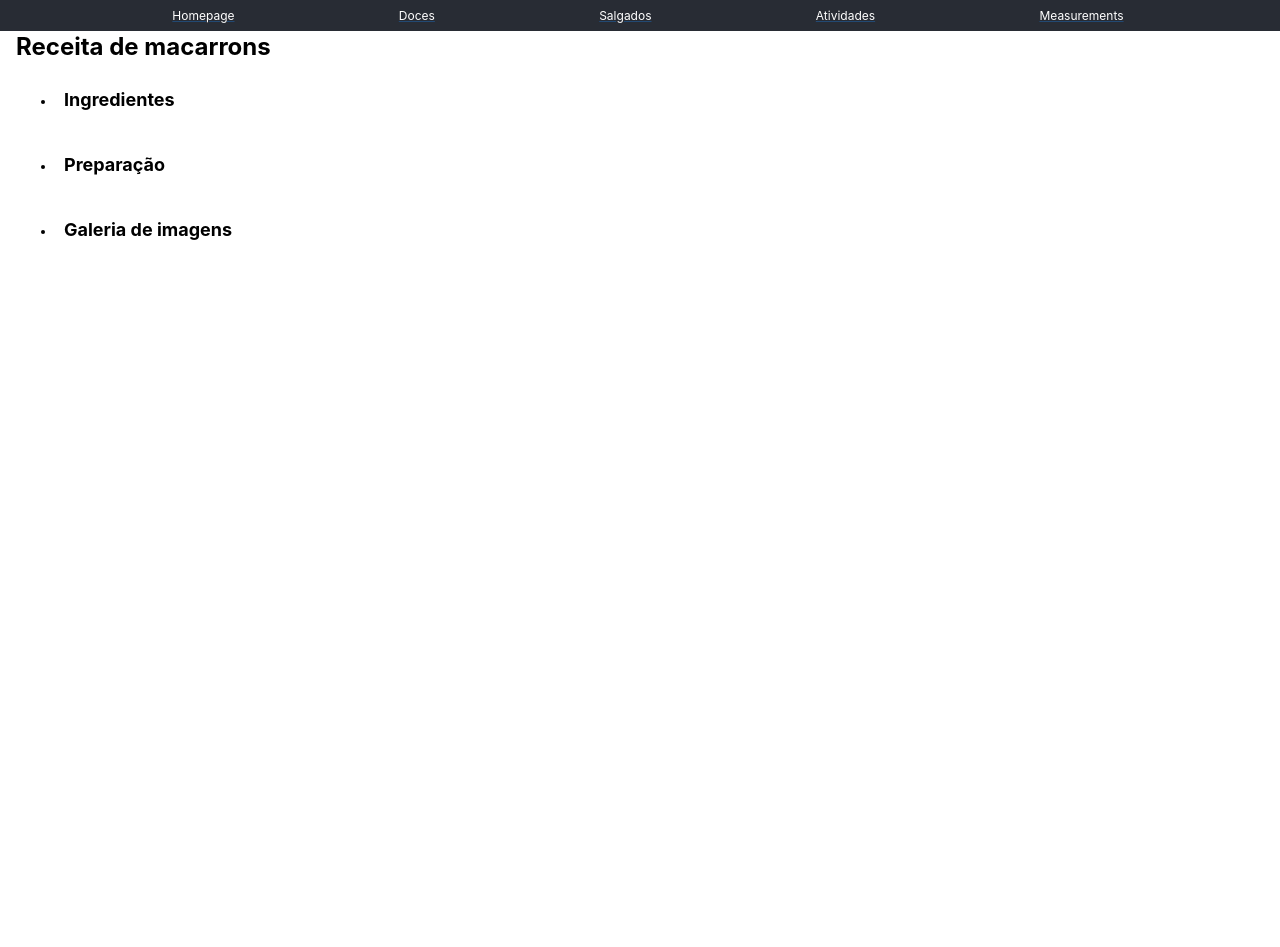
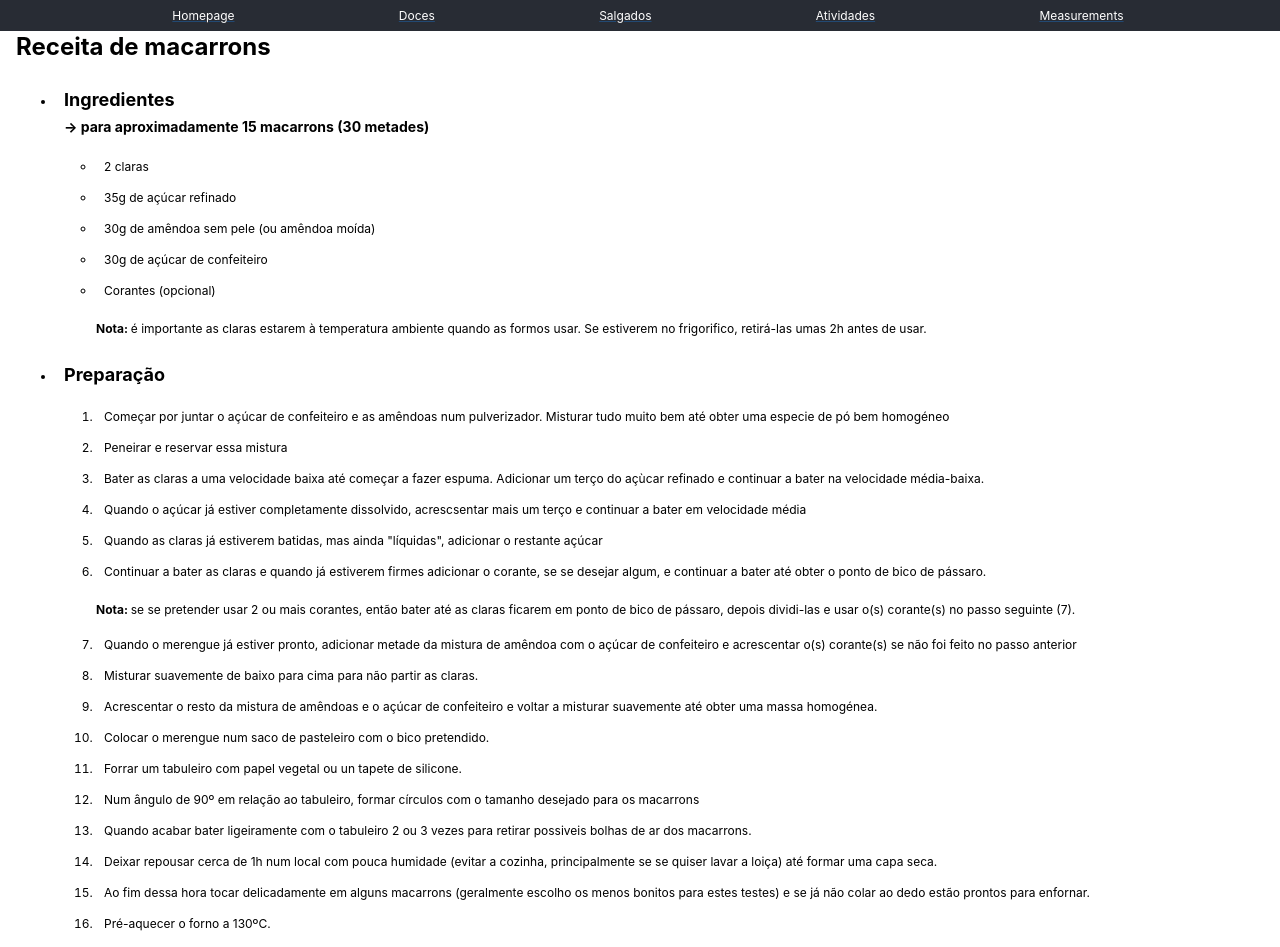
Before and after one commit to nunocunha22/RecipesNStuffs, a React (Create React App) app: page /macarrons in a window 1280 px wide. Shown: the top 947 px of the page. Before the commit the page ends 800 px from the top, so only its background shows below. Built offline with nearby package versions, Linux system fonts and the light colour scheme.

Commit message:
Suspiros component modified.  Added new content Macarrons Component

```diff
--- a/src/Components/Sweet_Components/Macarrons.jsx
+++ b/src/Components/Sweet_Components/Macarrons.jsx
@@ -7,12 +7,47 @@ export default function Macarrons() {
             <ul>
                 <li>
                     <h2>Ingredientes</h2>
+                    <h3>&#45;&#62; para aproximadamente 15 macarrons (30 metades)</h3>
                 </li>
+                <ul>
+                    <li>2 claras</li>
+                    <li>35g de açúcar refinado</li>
+                    <li>30g de amêndoa sem pele (ou amêndoa moída)</li>
+                    <li>30g de açúcar de confeiteiro</li>
+                    <li>Corantes (opcional)</li>
+                    <br />
+                    <p className="nota"><strong>Nota: </strong> é importante as claras estarem à temperatura ambiente quando as formos usar. Se estiverem no frigorifico, retirá-las umas 2h antes de usar.
+                    </p>
+                </ul>
             </ul>
             <ul>
                 <li>
                     <h2>Preparação</h2>
                 </li>
+                <ol>
+                    <li>Começar por juntar o açúcar de confeiteiro e as amêndoas num pulverizador. Misturar tudo muito bem até obter uma especie de pó bem homogéneo</li>
+                    <li>Peneirar e reservar essa mistura</li>
+                    <li>Bater as claras a uma velocidade baixa até começar a fazer espuma. Adicionar um terço do açùcar refinado e continuar a bater na velocidade média-baixa.</li>
+                    <li>Quando o açúcar já estiver completamente dissolvido, acrescsentar mais um terço e continuar a bater em velocidade média </li>
+                    <li>Quando as claras já estiverem batidas, mas ainda "líquidas", adicionar o restante açúcar</li>
+                    <li>Continuar a bater as claras e quando já estiverem firmes adicionar o corante, se se desejar algum, e continuar a bater até obter o ponto de bico de pássaro.</li>
+                    <br />
+                    <p className="nota"><strong>Nota: </strong>se se pretender usar 2 ou mais corantes, então bater até as claras ficarem em ponto de bico de pássaro, depois dividi-las e usar o&#40;s&#41; corante&#40;s&#41; no passo seguinte &#40;7&#41;.</p>
+                    <li>Quando o merengue já estiver pronto, adicionar metade da mistura de amêndoa com o açúcar de confeiteiro e acrescentar o&#40;s&#41; corante&#40;s&#41; se não foi feito no passo anterior</li>
+                    <li>Misturar suavemente de baixo para cima para não partir as claras.</li>
+                    <li>Acrescentar o resto da mistura de amêndoas e o açúcar de confeiteiro e voltar a misturar suavemente até obter uma massa homogénea.</li>
+                    <li>Colocar o merengue num saco de pasteleiro com o bico pretendido.</li>
+                    <li>Forrar um tabuleiro com papel vegetal ou un tapete de silicone.</li>
+                    <li>Num ângulo de 90º em relação ao tabuleiro, formar círculos com o tamanho desejado para os macarrons</li>
+                    <li>Quando acabar bater ligeiramente com o tabuleiro 2 ou 3 vezes para retirar possiveis bolhas de ar dos macarrons.</li>
+                    <li>Deixar repousar cerca de 1h num local com pouca humidade (evitar a cozinha, principalmente se se quiser lavar a loiça) até formar uma capa seca.</li>
+                    <li>Ao fim dessa hora tocar delicadamente em alguns macarrons (geralmente escolho os menos bonitos para estes testes) e se já não colar ao dedo estão prontos para enfornar.</li>
+                    <li>Pré-aquecer o forno a 130ºC.</li>
+                    <li>Quando já estiver quente, coloque o tabuleiro no forno durante cerca de 19/20 min (forno com a ventoinha ligada).</li>
+                    <li>Ao fim desse tempo retirar o tabuleiro do forno. Molhar a bancada e colocar o tapete de silicone (ou o papel manteiga) com os macarrons em cima da bancada molhada.</li>
+                    <li>Esperar cerca de 1h (ou até estarem completamente frios) para retirar os macarrons do tapete ou do papel.</li>
+
+                </ol>
             </ul>
             <ul>
                 <li>
--- a/src/Components/Sweet_Components/Suspiros.jsx
+++ b/src/Components/Sweet_Components/Suspiros.jsx
@@ -30,7 +30,8 @@ export default function Suspiros() {
                     <li>Quando as claras já estiverem batidas, mas ainda "líquidas", adicionar o restante açucar assim como o sumo de limâo.</li>
                     <li>Continuar a bater as claras e quando já estiverem firmes adicionar o aroma, se se desejar algum, e continuar a bater até obter o ponto de bico de pássaro.
                         <br />
-                        Nota: se se pretender usar 2 aromas ou mais, então bater até as claras ficarem em ponto de bico de pássaro, depois dividir as claras e usar o&#40;s&#41; aroma&#40;s&#41; no passo seguinte &#40;4&#41;.
+                        <p className="nota"><strong>Nota: </strong> se se pretender usar 2 aromas ou mais, então bater até as claras ficarem em ponto de bico de pássaro, depois dividir as claras e usar o&#40;s&#41; aroma&#40;s&#41; no passo seguinte &#40;4&#41;.
+                        </p>
                     </li>
                     <li> Quando estiverem no ponto, será neste momento que deveremos acrescentar o&#40;s&#41; corante&#40;s&#41; e mexer devagar usando um salazar ou uma colher de pau até ficar a cor desejada e uniforme</li>
                     <li>Colocar as claras num saco de pasteleiro com o bico desejado</li>
@@ -57,7 +58,7 @@ export default function Suspiros() {
                         <Link href="./pictures/bicos1.png" rel="noopener noreferrer">
                             <img className="listPictureComponents" src=".\pictures\bicos1.png" alt="bicos de pasteleiro" />
                         </Link>
-                        <h2>Bicos 2C e 1A</h2>
+                        <h2>Bicos D42 e 1A</h2>
                     </CardContent>
                 </Card>
                 <Card>
@@ -65,7 +66,7 @@ export default function Suspiros() {
                         <Link href="./pictures/suspiros1.png" rel="noopener noreferrer">
                             <img className="listPictureComponents" src=".\pictures\suspiros1.png" alt="suspiros" />
                         </Link>
-                        <h2>Suspiros 2C e 1A</h2>
+                        <h2>Suspiros D42 e 1A</h2>
                     </CardContent>
                 </Card>
                 <Card>
--- a/src/styles/theme.scss
+++ b/src/styles/theme.scss
@@ -95,6 +95,7 @@ code {
 
 }
 
+
 @media (max-width: 768px) {
     .homepagePicture {
         background-image: url(../../public/pictures/underConstructionMobile.png);
@@ -182,3 +183,7 @@ h6 {
 li {
     padding: 8px
 }
+
+.nota {
+    margin-top: 0;
+}
```
